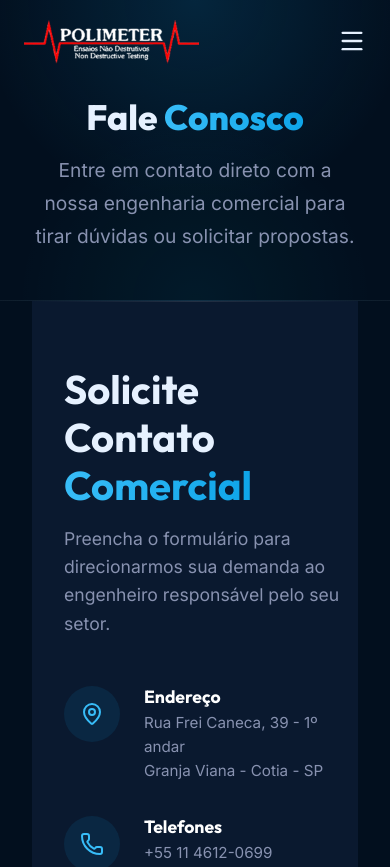
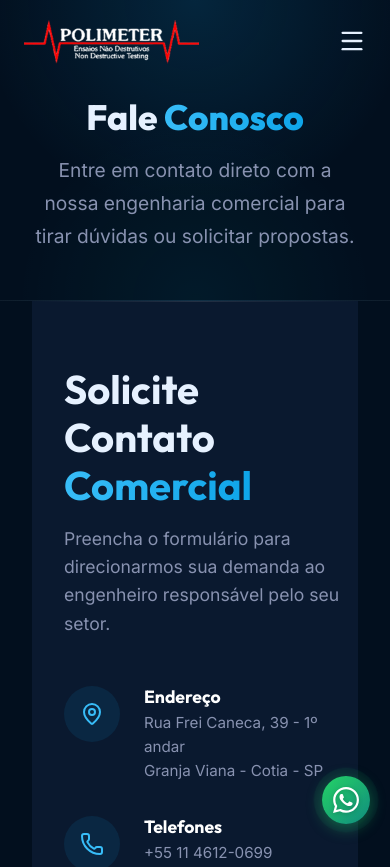
Before and after one commit to kimilol/polimeter-test, a React (Vite) app: page /contato in a window 390 px wide. Shown: the top 867 px of the page. Built offline with nearby package versions, Linux system fonts and the light colour scheme.

Commit message:
Adicionado botao flutuante de WhatsApp responsivo e profissional

```diff
--- a/src/App.jsx
+++ b/src/App.jsx
@@ -8,6 +8,7 @@
 import Representantes from './pages/Representantes';
 import ContatoPage from './pages/ContatoPage';
 import ScrollToHashAndTop from './components/ScrollToHashAndTop';
+import WhatsAppButton from './components/WhatsAppButton';
 
 function App() {
   return (
@@ -27,6 +28,7 @@
           </Routes>
         </main>
         <Footer />
+        <WhatsAppButton />
       </div>
     </BrowserRouter>
   );
--- /dev/null
+++ b/src/components/WhatsAppButton.css
@@ -0,0 +1,109 @@
+.whatsapp-float-btn {
+  position: fixed;
+  bottom: 28px;
+  right: 28px;
+  width: 54px;
+  height: 54px;
+  background: linear-gradient(135deg, #25D366, #128C7E);
+  color: #ffffff;
+  border-radius: 50%;
+  display: flex;
+  align-items: center;
+  justify-content: center;
+  box-shadow: 0 6px 20px rgba(37, 211, 102, 0.45);
+  z-index: 990;
+  cursor: pointer;
+  text-decoration: none;
+  transition: transform 0.3s cubic-bezier(0.34, 1.56, 0.64, 1), box-shadow 0.3s ease;
+}
+
+.whatsapp-icon-svg {
+  width: 30px;
+  height: 30px;
+  transition: transform 0.3s ease;
+  filter: drop-shadow(0 1px 2px rgba(0, 0, 0, 0.2));
+}
+
+/* Subtle breathing glow pulse ring */
+.whatsapp-float-pulse {
+  position: absolute;
+  top: 0;
+  left: 0;
+  width: 100%;
+  height: 100%;
+  border-radius: 50%;
+  background: inherit;
+  opacity: 0.6;
+  animation: whatsappPulse 2.5s infinite cubic-bezier(0.4, 0, 0.6, 1);
+  z-index: -1;
+}
+
+@keyframes whatsappPulse {
+  0% {
+    transform: scale(1);
+    opacity: 0.6;
+  }
+  70% {
+    transform: scale(1.4);
+    opacity: 0;
+  }
+  100% {
+    transform: scale(1.4);
+    opacity: 0;
+  }
+}
+
+.whatsapp-float-btn:hover {
+  transform: scale(1.1) translateY(-3px);
+  box-shadow: 0 10px 28px rgba(37, 211, 102, 0.65);
+}
+
+.whatsapp-float-btn:hover .whatsapp-icon-svg {
+  transform: rotate(5deg) scale(1.05);
+}
+
+/* Tooltip on hover for desktop */
+.whatsapp-tooltip {
+  position: absolute;
+  right: calc(100% + 14px);
+  top: 50%;
+  transform: translateY(-50%) translateX(10px);
+  background: rgba(10, 25, 47, 0.92);
+  color: #e6f1ff;
+  border: 1px solid rgba(255, 255, 255, 0.12);
+  backdrop-filter: blur(8px);
+  padding: 6px 12px;
+  border-radius: 8px;
+  font-size: 0.82rem;
+  font-weight: 600;
+  white-space: nowrap;
+  opacity: 0;
+  pointer-events: none;
+  transition: opacity 0.25s ease, transform 0.25s ease;
+  box-shadow: 0 4px 15px rgba(0, 0, 0, 0.3);
+}
+
+.whatsapp-float-btn:hover .whatsapp-tooltip {
+  opacity: 1;
+  transform: translateY(-50%) translateX(0);
+}
+
+/* Mobile adjustments */
+@media (max-width: 768px) {
+  .whatsapp-float-btn {
+    bottom: 20px;
+    right: 20px;
+    width: 48px;
+    height: 48px;
+    box-shadow: 0 4px 16px rgba(37, 211, 102, 0.4);
+  }
+
+  .whatsapp-icon-svg {
+    width: 26px;
+    height: 26px;
+  }
+
+  .whatsapp-tooltip {
+    display: none; /* Hide tooltip on touch devices */
+  }
+}
--- /dev/null
+++ b/src/components/WhatsAppButton.jsx
@@ -0,0 +1,29 @@
+import './WhatsAppButton.css';
+
+const WhatsAppButton = () => {
+  const whatsappUrl = "https://wa.me/5511976393318?text=Ol%C3%A1!%20Gostaria%20de%20mais%20informa%C3%A7%C3%B5es%20sobre%20os%20produtos%20da%20Polimeter";
+
+  return (
+    <a
+      href={whatsappUrl}
+      target="_blank"
+      rel="noopener noreferrer"
+      className="whatsapp-float-btn"
+      aria-label="Atendimento via WhatsApp Polimeter"
+    >
+      <div className="whatsapp-float-pulse"></div>
+      <svg
+        className="whatsapp-icon-svg"
+        viewBox="0 0 24 24"
+        fill="currentColor"
+        xmlns="http://www.w3.org/2000/svg"
+        aria-hidden="true"
+      >
+        <path d="M17.472 14.382c-.297-.149-1.758-.867-2.03-.967-.273-.099-.471-.148-.67.15-.197.297-.767.966-.94 1.164-.173.199-.347.223-.644.075-.297-.15-1.255-.463-2.39-1.475-.883-.788-1.48-1.761-1.653-2.059-.173-.297-.018-.458.13-.606.134-.133.298-.347.446-.52.149-.174.198-.298.298-.497.099-.198.05-.371-.025-.52-.075-.149-.669-1.612-.916-2.207-.242-.579-.487-.5-.669-.51-.173-.008-.371-.01-.57-.01-.198 0-.52.074-.792.372-.272.297-1.04 1.016-1.04 2.479 0 1.462 1.065 2.875 1.213 3.074.149.198 2.096 3.2 5.077 4.487.709.306 1.262.489 1.694.625.712.227 1.36.195 1.871.118.571-.085 1.758-.719 2.006-1.413.248-.694.248-1.289.173-1.413-.074-.124-.272-.198-.57-.347m-5.421 7.403h-.004a9.87 9.87 0 01-5.031-1.378l-.361-.214-3.741.982.998-3.648-.235-.374a9.86 9.86 0 01-1.51-5.26c.001-5.45 4.436-9.884 9.888-9.884 2.64 0 5.122 1.03 6.988 2.898a9.825 9.825 0 012.893 6.994c-.003 5.45-4.437 9.884-9.885 9.884m8.413-18.297A11.815 11.815 0 0012.05 0C5.495 0 .16 5.335.157 11.892c0 2.096.547 4.142 1.588 5.945L.057 24l6.305-1.654a11.882 11.882 0 005.683 1.448h.005c6.554 0 11.89-5.335 11.893-11.893a11.82 11.82 0 00-3.48-8.413Z" />
+      </svg>
+      <span className="whatsapp-tooltip">Fale Conosco</span>
+    </a>
+  );
+};
+
+export default WhatsAppButton;
```
